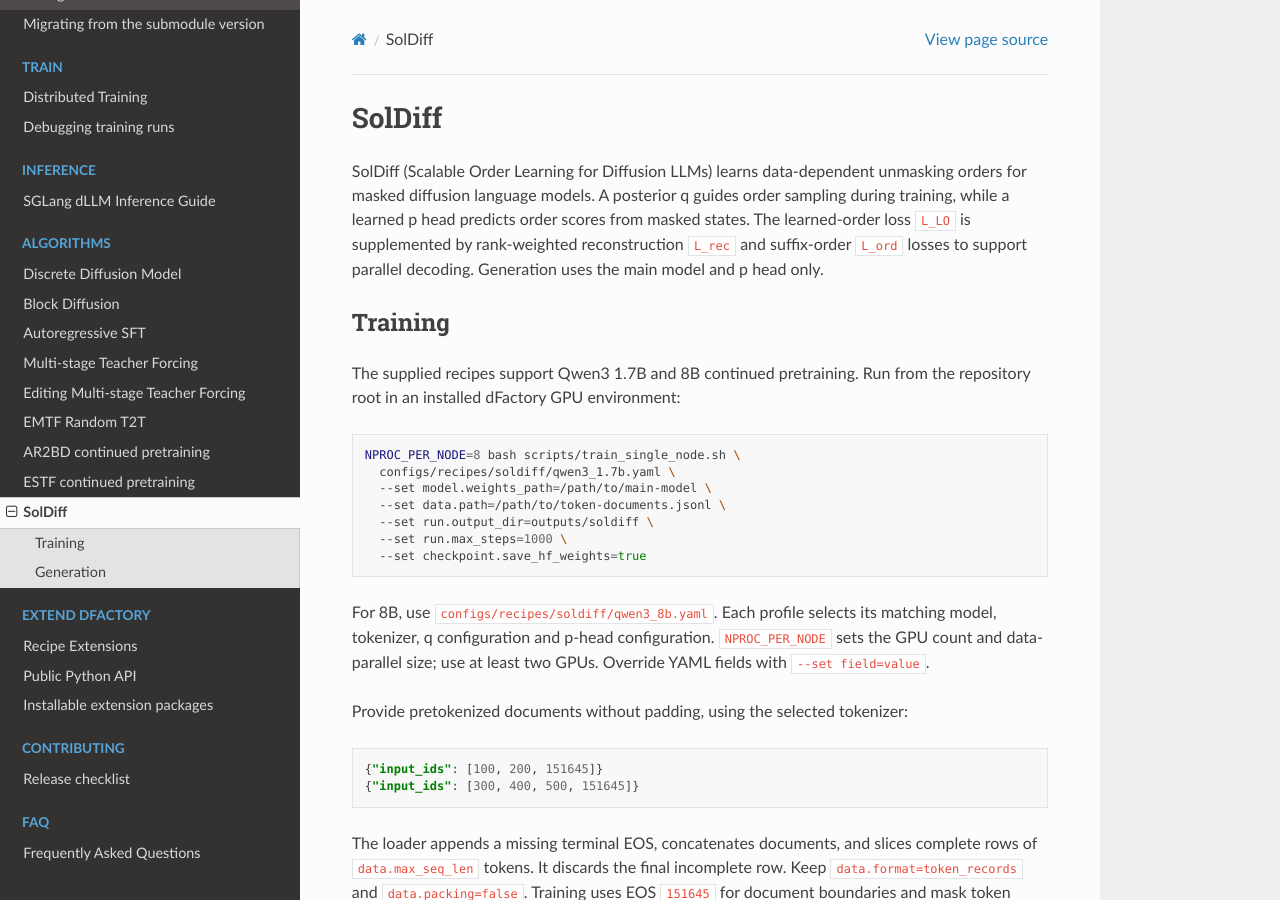
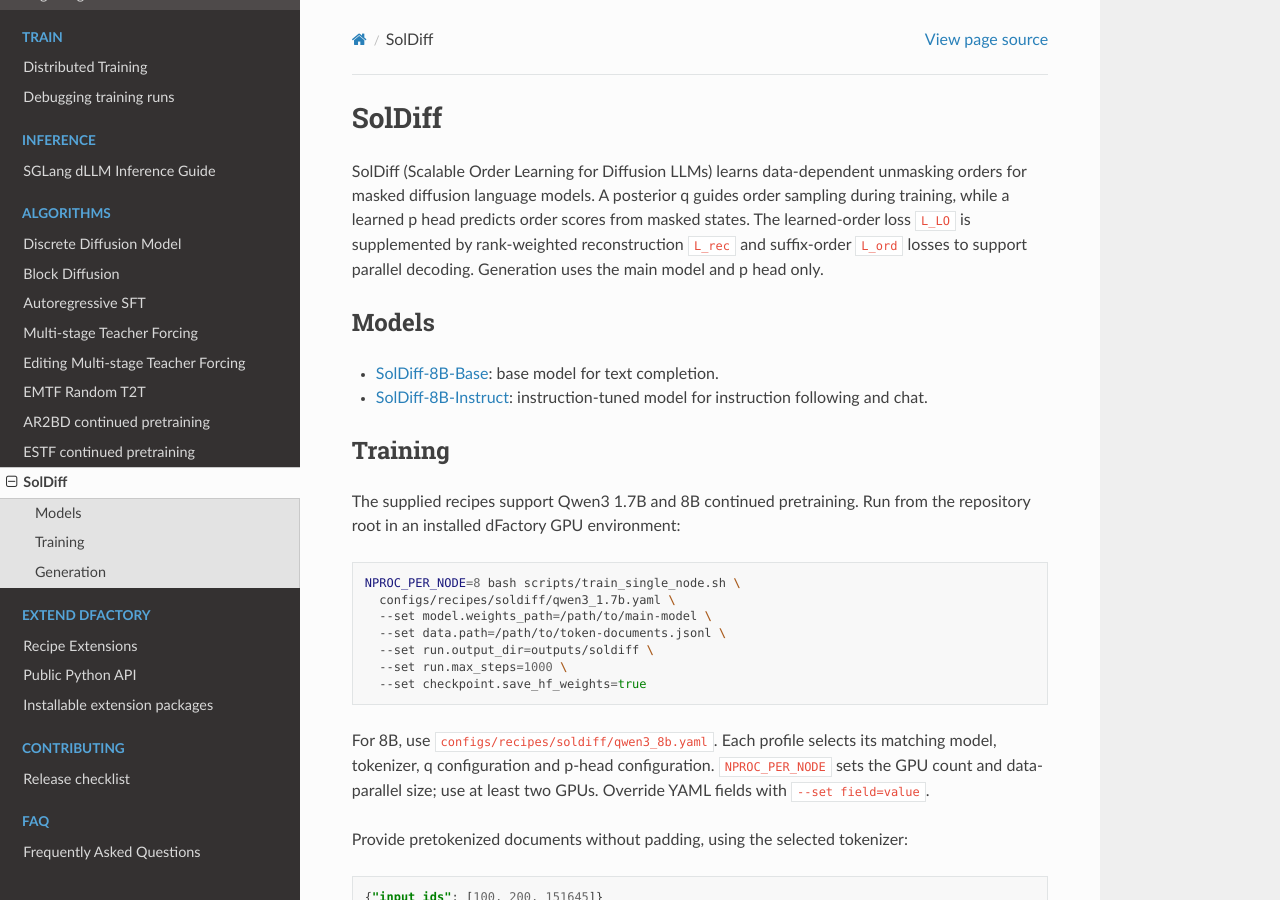
Before and after one commit to inclusionAI/dFactory, a Sphinx documentation site: the page built from docs/source/algo/soldiff.rst, in a window 1280 px wide and 900 px high. Built offline with Sphinx 7.4.7 and the Read the Docs theme 3.1.0, drawn with Linux system fonts in a browser that asks for light colours; some of the changed text lies outside the part shown.

Commit message:
docs: add SolDiff model links

```diff
--- a/docs/source/algo/soldiff.rst
+++ b/docs/source/algo/soldiff.rst
@@ -7,6 +7,14 @@ order sampling during training, while a learned p head predicts order scores
 from masked states. The learned-order loss ``L_LO`` is supplemented by
 rank-weighted reconstruction ``L_rec`` and suffix-order ``L_ord`` losses to
 support parallel decoding. Generation uses the main model and p head only.
+
+Models
+------
+
+* `SolDiff-8B-Base <https://huggingface.co/GSAI-ML/SolDiff-8B-Base>`_:
+  base model for text completion.
+* `SolDiff-8B-Instruct <https://huggingface.co/GSAI-ML/SolDiff-8B-Instruct>`_:
+  instruction-tuned model for instruction following and chat.
 
 Training
 --------
@@ -111,7 +119,7 @@ VeOmni. q is not needed for generation.
    import torch
    from transformers import AutoModelForCausalLM, AutoTokenizer
 
-   path = "/path/to/hf_ckpt"
+   path = "GSAI-ML/SolDiff-8B-Base"
    model = AutoModelForCausalLM.from_pretrained(
        path, trust_remote_code=True, dtype=torch.bfloat16,
        attn_implementation="sdpa",
```
